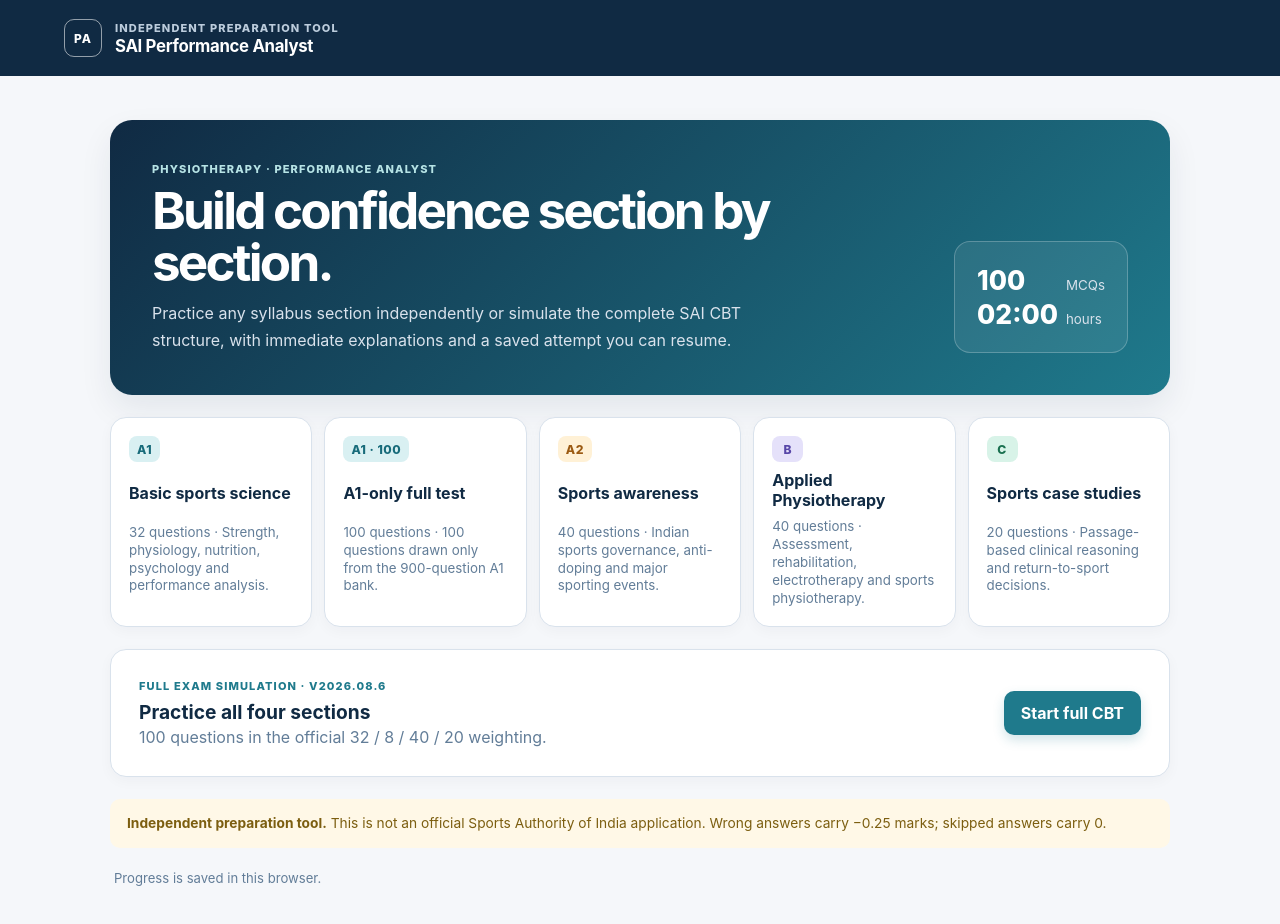
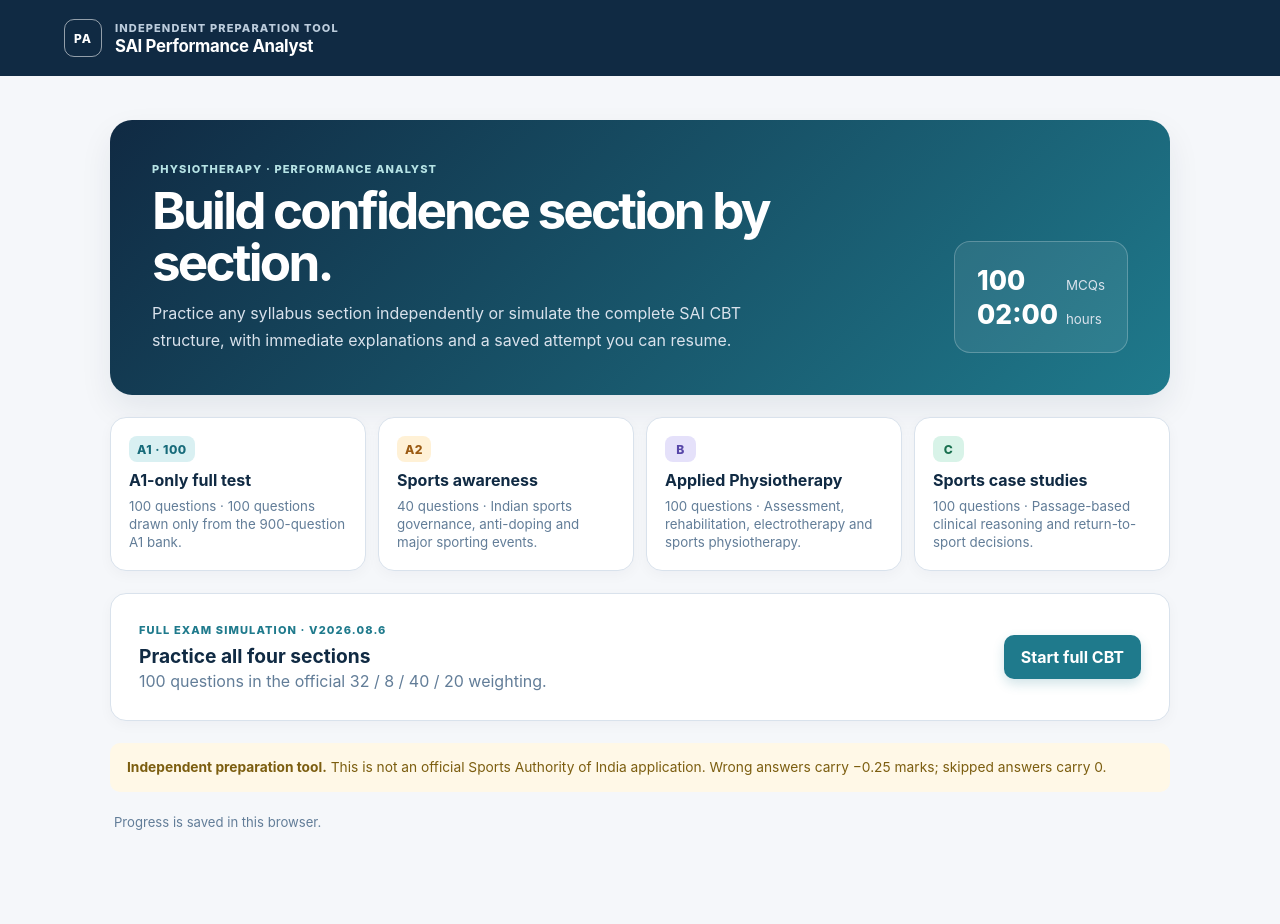
Before and after one commit to 4cardbot/SAI, a React (Vite) app: page / in a window 1280 px wide. Shown: the top 924 px of the page. After the commit the page ends 902 px from the top, so only its background shows below. Built offline with nearby package versions, Linux system fonts and the light colour scheme.

Commit message:
feat: update practice set question counts and refactor selection logic to support 100-question modes

```diff
--- a/src/App.tsx
+++ b/src/App.tsx
@@ -39,7 +39,6 @@
 }
 
 const BANK_OPTIONS: Array<{ mode: AttemptMode; badge: string; badgeClass: string; title: string; count: number; description: string }> = [
-  { mode: "A1", badge: "A1", badgeClass: "a1", title: "Basic sports science", count: SECTION_COUNTS.A1, description: "Strength, physiology, nutrition, psychology and performance analysis." },
   { mode: "A1_FULL", badge: "A1 · 100", badgeClass: "a1", title: "A1-only full test", count: A1_FULL_COUNT, description: "100 questions drawn only from the 900-question A1 bank." },
   { mode: "A2", badge: "A2", badgeClass: "a2", title: "Sports awareness", count: SECTION_COUNTS.A2, description: "Indian sports governance, anti-doping and major sporting events." },
   { mode: "B", badge: "B", badgeClass: "b", title: "Applied Physiotherapy", count: SECTION_COUNTS.B, description: "Assessment, rehabilitation, electrotherapy and sports physiotherapy." },
--- a/src/constants.ts
+++ b/src/constants.ts
@@ -5,10 +5,10 @@
 export const NEGATIVE_MARK = 0.25;
 /** Question counts used by section-specific practice cards. */
 export const SECTION_COUNTS: Record<Section, number> = {
-  A1: 32,
+  A1: 100,
   A2: 40,
-  B: 40,
-  C: 20,
+  B: 100,
+  C: 100,
 };
 /** Official full-CBT composition from the SAI notification. */
 export const EXAM_SECTION_COUNTS: Record<Section, number> = {
--- a/src/quiz.ts
+++ b/src/quiz.ts
@@ -10,7 +10,7 @@
   return rotatedSlice(ordered, count, start);
 }
 
-function chooseCaseQuestions(pool: Question[], seed: number): Question[] {
+function chooseCaseQuestions(pool: Question[], seed: number, target: number): Question[] {
   const byPassage = new Map<string, Question[]>();
   pool.forEach((question) => {
     if (!question.passageId) return;
@@ -20,7 +20,6 @@
   });
   const passages = shuffle([...byPassage.keys()], hashSeed(`${seed}:C:passages`));
   const selected: Question[] = [];
-  const target = EXAM_SECTION_COUNTS.C;
   const start = hashSeed(`${seed}:C:start`) % passages.length;
   const orderedPassages = rotatedSlice(passages, passages.length, start);
 
@@ -45,7 +44,7 @@
         ? EXAM_SECTION_COUNTS[section]
         : SECTION_COUNTS[section];
     const sectionQuestions = section === "C"
-      ? chooseCaseQuestions(pool, seed)
+      ? chooseCaseQuestions(pool, seed, selectedCount)
       : chooseQuestions(pool, selectedCount, seed, section);
     selected.push(...sectionQuestions);
   });
```
Also changed, not shown: 1 other file (tests, documents, lock files or other folders).
